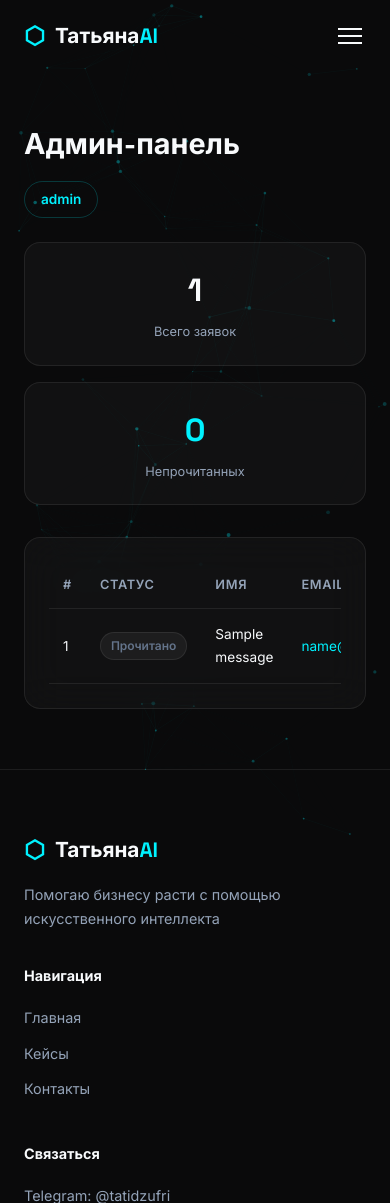
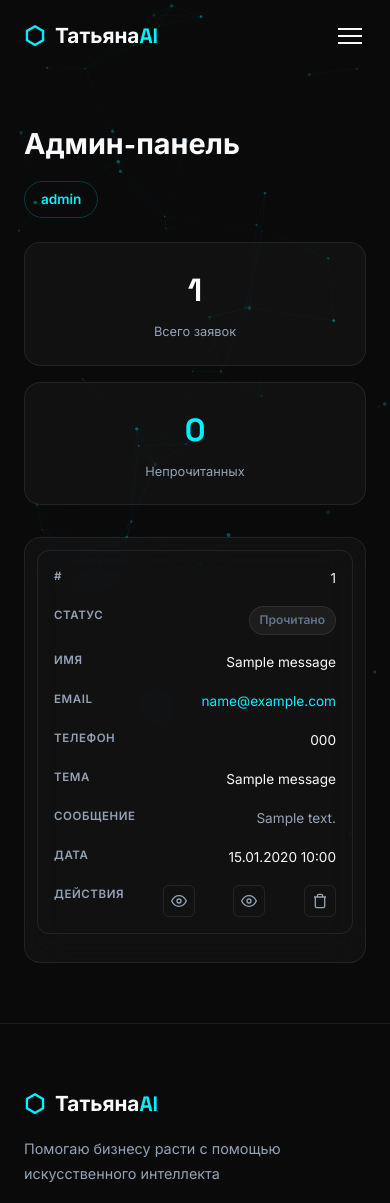
Before and after one commit to neyroseti25-cell/Portfolio, a Flask app: page /admin in a window 390 px wide. Shown: the top 1203 px of the page. Run offline with Flask 3, Linux system fonts and the light colour scheme; a user stored in the database is signed in; tables that the repository leaves empty hold one stand-in row (values such as "Sample post"); some libraries are stand-ins or nearby versions.

Commit message:
fix: адаптивная таблица заявок и надёжная блокировка скролла модалки

```diff
--- a/static/css/style.css
+++ b/static/css/style.css
@@ -1129,6 +1129,8 @@ textarea.form-control {
 
 .table-responsive {
     overflow-x: auto;
+    -webkit-overflow-scrolling: touch;
+    max-width: 100%;
 }
 
 .admin-table {
@@ -1241,6 +1243,10 @@ textarea.form-control {
 
 .msg-row {
     cursor: pointer;
+}
+
+body.modal-open {
+    overflow: hidden;
 }
 
 .msg-modal-overlay {
@@ -1690,6 +1696,67 @@ textarea.form-control {
         gap: 12px;
     }
 
+    .admin-table-wrapper {
+        padding: 12px;
+    }
+
+    /* На узких экранах таблица превращается в набор карточек:
+       каждая строка — отдельная карточка, ячейки выводятся в столбик
+       с подписью из data-label. Так ничего не уезжает за край экрана. */
+    .table-responsive {
+        overflow-x: visible;
+    }
+
+    .admin-table thead {
+        display: none;
+    }
+
+    .admin-table,
+    .admin-table tbody,
+    .admin-table tr,
+    .admin-table td {
+        display: block;
+        width: 100%;
+    }
+
+    .admin-table tr {
+        margin-bottom: 16px;
+        border: 1px solid var(--border);
+        border-radius: 12px;
+        padding: 8px 4px;
+    }
+
+    .admin-table td {
+        display: flex;
+        justify-content: space-between;
+        align-items: flex-start;
+        gap: 16px;
+        padding: 8px 12px;
+        border-bottom: none;
+        text-align: right;
+    }
+
+    .admin-table td::before {
+        content: attr(data-label);
+        font-size: 0.72rem;
+        font-weight: 600;
+        text-transform: uppercase;
+        letter-spacing: 0.05em;
+        color: var(--text-muted);
+        text-align: left;
+        flex-shrink: 0;
+    }
+
+    .msg-preview {
+        max-width: none;
+        white-space: normal;
+        text-align: right;
+    }
+
+    .actions-cell {
+        justify-content: flex-end;
+    }
+
     .values-grid {
         grid-template-columns: 1fr 1fr;
     }
--- a/templates/admin/dashboard.html
+++ b/templates/admin/dashboard.html
@@ -49,23 +49,23 @@
                             data-subject="{{ msg.subject }}"
                             data-message="{{ msg.message }}"
                             data-date="{{ msg.created_at.strftime('%d.%m.%Y %H:%M') }}">
-                            <td>{{ msg.id }}</td>
-                            <td>
+                            <td data-label="#">{{ msg.id }}</td>
+                            <td data-label="Статус">
                                 {% if msg.is_read %}
                                 <span class="status-badge read">Прочитано</span>
                                 {% else %}
                                 <span class="status-badge unread">Новое</span>
                                 {% endif %}
                             </td>
-                            <td>{{ msg.name }}</td>
-                            <td><a href="mailto:{{ msg.email }}">{{ msg.email }}</a></td>
-                            <td>{{ msg.phone or '—' }}</td>
-                            <td>{{ msg.subject }}</td>
-                            <td>
+                            <td data-label="Имя">{{ msg.name }}</td>
+                            <td data-label="Email"><a href="mailto:{{ msg.email }}">{{ msg.email }}</a></td>
+                            <td data-label="Телефон">{{ msg.phone or '—' }}</td>
+                            <td data-label="Тема">{{ msg.subject }}</td>
+                            <td data-label="Сообщение">
                                 <div class="msg-preview" title="Нажмите, чтобы открыть полностью">{{ msg.message[:80] }}{% if msg.message|length > 80 %}...{% endif %}</div>
                             </td>
-                            <td>{{ msg.created_at.strftime('%d.%m.%Y %H:%M') }}</td>
-                            <td class="actions-cell">
+                            <td data-label="Дата">{{ msg.created_at.strftime('%d.%m.%Y %H:%M') }}</td>
+                            <td class="actions-cell" data-label="Действия">
                                 <button type="button" class="btn-action btn-view" title="Открыть сообщение">
                                     <svg width="16" height="16" viewBox="0 0 24 24" fill="none" stroke="currentColor" stroke-width="2"><path d="M1 12s4-8 11-8 11 8 11 8-4 8-11 8-11-8-11-8z"/><circle cx="12" cy="12" r="3"/></svg>
                                 </button>
@@ -154,14 +154,18 @@
         emailLink.href = email ? 'mailto:' + email : '#';
         modal.classList.add('open');
         modal.setAttribute('aria-hidden', 'false');
-        document.body.style.overflow = 'hidden';
+        document.body.classList.add('modal-open');
     }
 
     function closeModal() {
         modal.classList.remove('open');
         modal.setAttribute('aria-hidden', 'true');
-        document.body.style.overflow = '';
+        document.body.classList.remove('modal-open');
     }
+
+    // Снимаем блокировку прокрутки при возврате из кэша браузера (back/forward),
+    // чтобы страница не оставалась «замороженной».
+    window.addEventListener('pageshow', closeModal);
 
     document.querySelectorAll('.msg-row').forEach(function (row) {
         row.addEventListener('click', function (e) {
```
